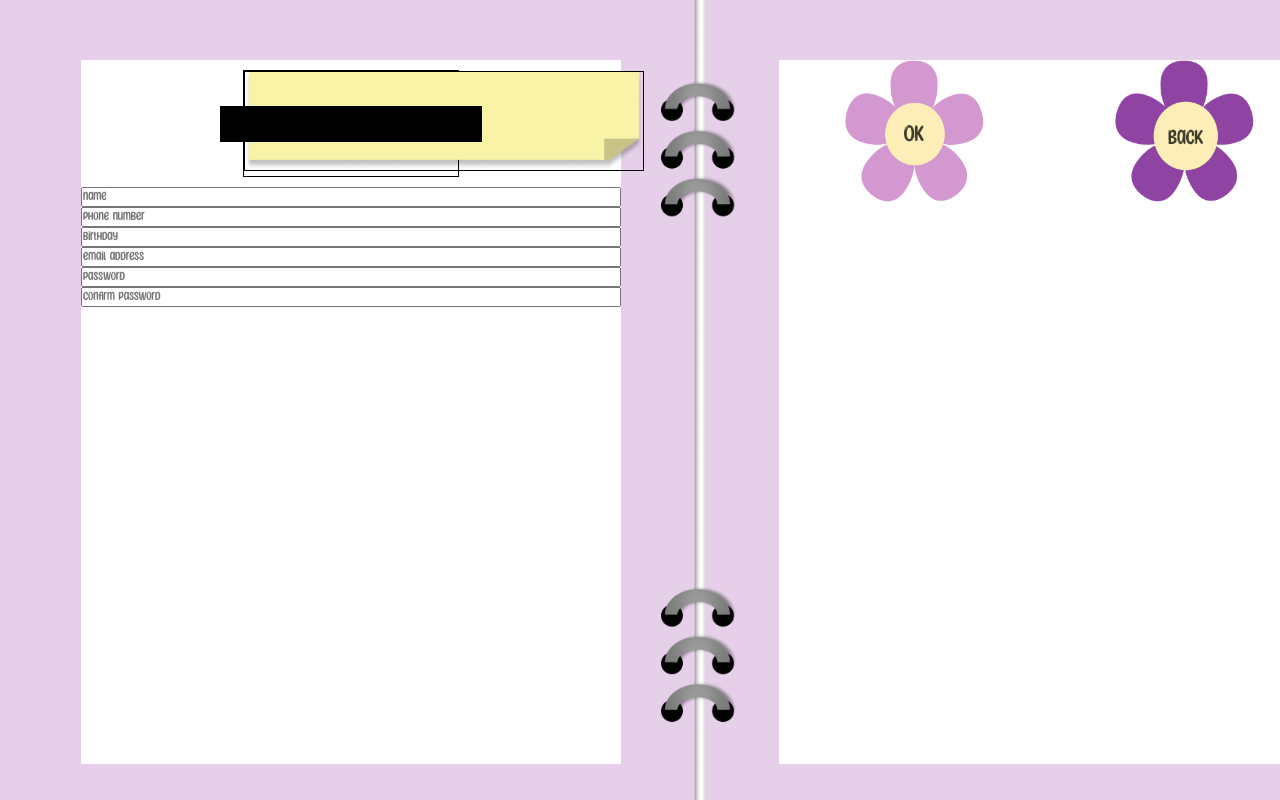
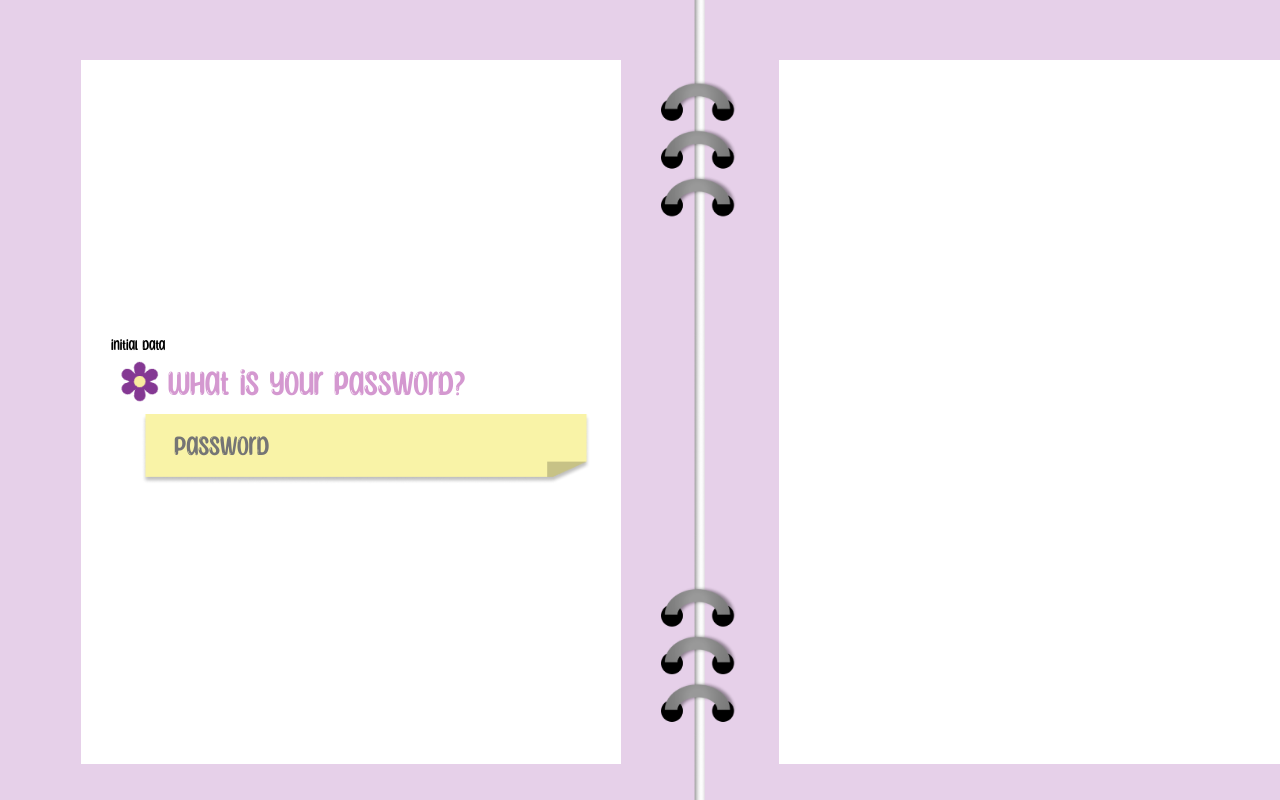
Before and after one commit to project-do-now/do-now-front-end, a React (Create React App) app: page /register in a window 1280 px wide. Shown: the top 800 px of the page. Built offline with nearby package versions, Linux system fonts and the light colour scheme.

Commit message:
[feat] Enter text form in register page implemented

```diff
--- a/src/components/register/EnterText.js
+++ b/src/components/register/EnterText.js
@@ -1,24 +1,33 @@
 // 질문과 입력을 받는 component
 // 위에는 라벤더색 질문에 아래는 스티커 입력
-
-import React, {Component} from 'react';
+import React, {useState} from 'react';
 import styled from "styled-components";
 import sticker from "../../images/sticker.png";
+import smallFlower from "../../images/small_flower.png";
+
+const Question=styled.div`
+  font-size: 38px;
+  color: #D498D0;
+  margin-top: 7px;
+`
 
 const Wrap = styled.div`
   width: 40%;
-  margin: 10px auto;
-  border: 1px solid black;
+  margin-top: 5px;
+  margin-left: 30px ;
+  border: none;
 	position: relative;
+
+`
+const Sticker = styled.img.attrs({alt:'sticker image'})`
+  width: 450px;
+  height: 70px;
 `
 
-const Sticker = styled.img.attrs({alt:'sticker image'})`
-  width: 400px;
-  height: 100px;
-  border: 1px solid black;
-`
-
-const TextInput = styled.input`
+const TextInput = styled.input.attrs(props=>({
+  type: props.type,
+  placeholder: props.placeholder,
+}))`
   flex: 1 0;
   min-width: 100px;
   min-height: 30px;
@@ -29,29 +38,41 @@ const TextInput = styled.input`
   &:focus {
     outline: none;
   }
-  background: #000000;
 
 	position: absolute;
-	top: 50%;
-	left: 50%;
+	top: 45%;
+	left: 70%;
 	transform: translate( -50%, -50% );
 `
 
-function EnterText(){
+const Row = styled.div`
+
+  display: flex;
+  flex-direction: row;
+`
+const Column = styled.div`
+
+  display: flex;
+  flex-direction: column;
+`
+
+
+const EnterText = (props) =>{
     return (
+      <Column>
+        <Row>
+          <img src={smallFlower}/>
+          <Question>{props.text}</Question>
+        </Row>
         <Wrap>
             <Sticker src={sticker}/>
-
             <TextInput
-
-                // type='password'
-                // placeholder='Password'
-                // value={this.state.password}
-                // onChange={this.handleChange}
-                // autoComplete='on'
-                // name='password'
+              type= {props.type}
+              placeholder= {props.placeholder}
+              onChange = {(e) => {props.setData(e.target.value)}}
             />
         </Wrap>
+      </Column>
 
     );
 }
--- a/src/pages/Register.js
+++ b/src/pages/Register.js
@@ -1,4 +1,4 @@
-import React, {Component} from "react";
+import React, {Component, useState} from "react";
 import styled from "styled-components";
 import Page from '../components/PageTemplate';
 
@@ -61,7 +61,8 @@ const RegisterTemplate = styled.div`
 
   position: relative;
   background: white;
-
+  justify-content: center;
+  align-items: center;
   /* margin: 0 auto; */
   margin-top: 60px;
   margin-left: 40px;
@@ -85,56 +86,64 @@ const Column = styled.div`
   display: flex;
   flex-direction: column;
 `
-class Register extends Component{
+const Register = (props) => {
+    const [data, setData] = useState("initial data");
 
-    state={
-        name: '',
-        phoneNumber: '',
-        birthday: '',
-        emailAddress: '',
-        password: '',
-        passwordConfirm: ''
-    }
+    // state={
+    //     name: '',
+    //     phoneNumber: '',
+    //     birthday: '',
+    //     emailAddress: '',
+    //     password: '',
+    //     passwordConfirm: ''
+    // }
 
-    handleChange = (e) => {
-        this.setState({
-        [e.target.name] : e.target.value
-        })
-    };
+    // handleChange = (e) => {
+    //     this.setState({
+    //     [e.target.name] : e.target.value
+    //     })
+    // };
 
-    handleSubmit = (e) => {
-        e.preventDefault(); // prevent page reloading
-        this.props.onCreate(this.state);
-        this.setState({
-            name: '',
-            phoneNumber: '',
-            birthday: '',
-            emailAddress: '',
-            password: '',
-            passwordConfirm: ''
-        })
-    }
+    // handleSubmit = (e) => {
+    //     e.preventDefault(); // prevent page reloading
+    //     this.props.onCreate(this.state);
+    //     this.setState({
+    //         // name: '',
+    //         // phoneNumber: '',
+    //         // birthday: '',
+    //         // emailAddress: '',
+    //         // password: '',
+    //         // passwordConfirm: ''
+    //     })
+    // }
 
-    handleClick = (e) => {
-        // href: 뒤로가기 o , replace: 뒤로가기 x
-        window.location.href = '/'
-    }
+    // handleClick = (e) => {
+    //     // href: 뒤로가기 o , replace: 뒤로가기 x
+    //     window.location.href = '/'
+    // }
 
 
-    handleDiaryClick = (e) => {
-        window.location.href = '/calendar'
-    }
-    render(){
+    // handleDiaryClick = (e) => {
+    //     window.location.href = '/calendar'
+    // }
+
         return (
-            <form onSubmit={this.handleSubmit}>
+            // <form onSubmit={this.handleSubmit}>
 
               <DoublePage>
                 <Row>
                   {/* First page */}
                   <RegisterTemplate>
                   <Column>
-                    <EnterText></EnterText>
-                    <input
+                    <div>{data}</div>
+                    <EnterText
+                      text='What is your password?'
+                      type='password'
+                      placeholder='Password'
+                      setData={setData}>
+                    </EnterText>
+
+                    {/* <input
                       placeholder='name'
                       value={this.state.name}
                       onChange={this.handleChange}
@@ -173,7 +182,7 @@ class Register extends Component{
                       onChange={this.handleChange}
                       autoComplete='on'
                       name='passwordConfirm'
-                    />
+                    /> */}
                   </Column>
 
                   </RegisterTemplate>
@@ -183,18 +192,18 @@ class Register extends Component{
 
                   {/* Second Page */}
                   <RegisterTemplate>
-                    <Row>
+                    {/* <Row>
                       <Flower type="image" src={ok} onClick={this.handleDiaryClick} />
                       <Flower type="image" src={back} onClick={this.handleClick} />
-                    </Row>
+                    </Row> */}
                   </RegisterTemplate>
 
             </Row>
             </DoublePage>
 
-            </form>
+            // </form>
         );
-    }
+
 }
 
 export default Register;
```
